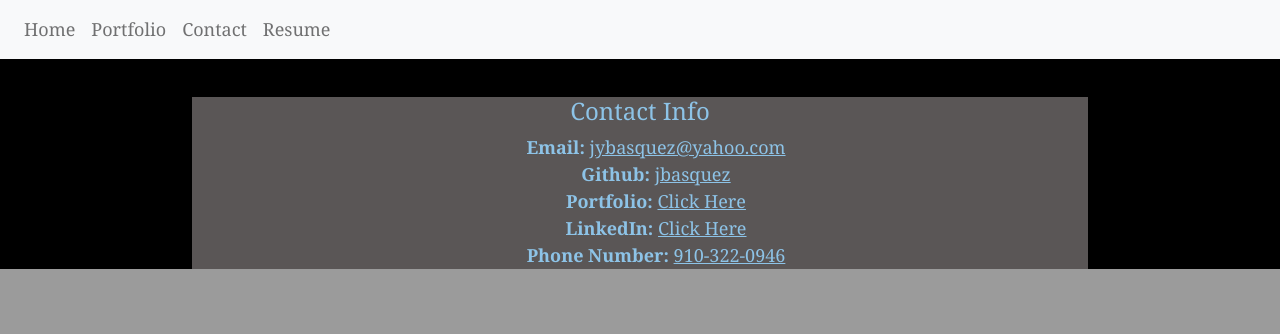
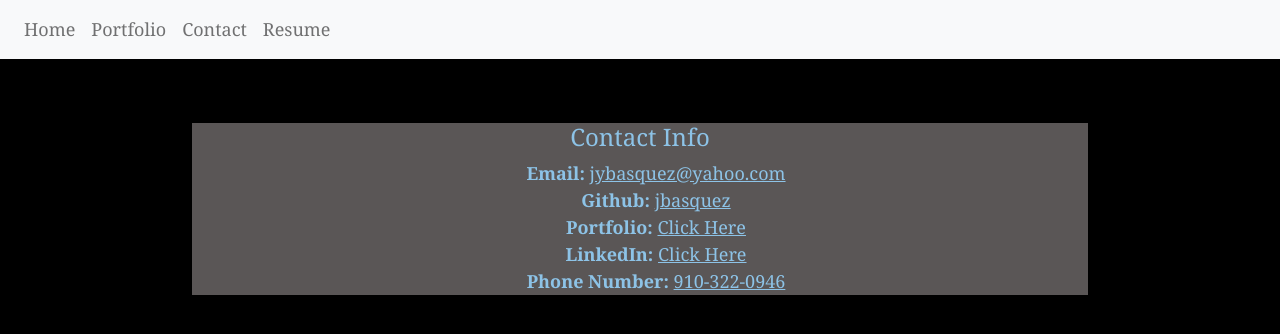
Before and after one commit to jbasquez/jbasquez.github.io, a React (Create React App) app in the folder reactapp/: page /contactInfo in a window 1280 px wide. Shown: the top 334 px of the page. Built offline with nearby package versions, Linux system fonts and the light colour scheme.

Commit message:
contact sizing bug fixed

```diff
--- a/reactapp/src/pages/contactInfo.js
+++ b/reactapp/src/pages/contactInfo.js
@@ -2,8 +2,10 @@ import Footer from '../components/footer';
 import React from 'react';
 function ContactCard(){
     return(
-        <div className="max">
-            <Footer />
+        <div className="sizing">
+            <div className="max">
+                <Footer />
+            </div>
         </div>
     );
 }
--- a/reactapp/src/scss/style.css
+++ b/reactapp/src/scss/style.css
@@ -119,8 +119,11 @@ h1 {
 .max{
   max-width: 70%;
   margin-left: 15%;
-  margin-top:3%;
+  margin-top:5%;
 }
 .textColor{
   color:rgb(141, 195, 231);
 }
+.sizing{
+  height:1000px;
+}
```
